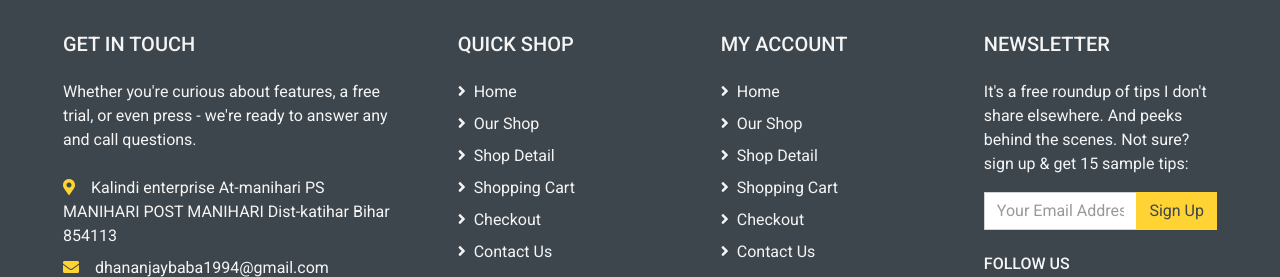
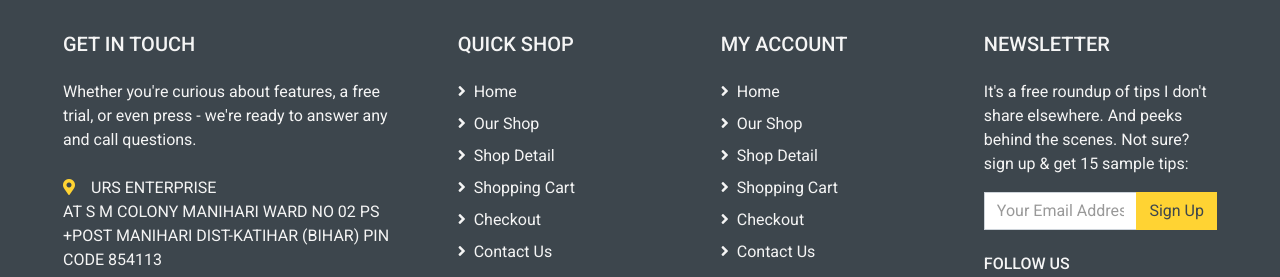
Before and after one commit to indexofmayank/ursenterprise, a plain HTML site: page index.html in a window 1280 px wide. Shown: the part 5087-5364 px from the top of the page. Drawn offline with nearby package versions, Linux system fonts and the light colour scheme.

Commit message:
addressUpdated

```diff
--- a/index.html
+++ b/index.html
@@ -995,7 +995,7 @@
           </div>
           <div class="col-sm-4">
             <span class="glyphicon glyphicon-signal logo">
-                <img src="founder.jpeg" height="300">
+                <img src="founderchangedBg.jpeg" height="300">
 
                 <h3>Uttam Kumar Yadav</h3><br>
                 <h2>Founder</h2>
@@ -1014,9 +1014,9 @@
             <div class="col-lg-4 col-md-12 mb-5 pr-3 pr-xl-5">
                 <h5 class="text-secondary text-uppercase mb-4">Get In Touch</h5>
                 <p class="mb-4">Whether you're curious about features, a free trial, or even press - we're ready to answer any and call questions.</p>
-                <p class="mb-2"><i class="fa fa-map-marker-alt text-primary mr-3"></i>Kalindi enterprise
-                    At-manihari
-                    PS MANIHARI POST MANIHARI Dist-katihar Bihar 854113</p>
+                <p class="mb-2"><i class="fa fa-map-marker-alt text-primary mr-3"></i>URS ENTERPRISE<br>
+                    AT S M COLONY MANIHARI WARD NO 02 PS +POST MANIHARI DIST-KATIHAR (BIHAR)
+                    PIN CODE 854113</p>
                 <p class="mb-2"><i class="fa fa-envelope text-primary mr-3"></i>dhananjaybaba1994@gmail.com</p>
                 <p class="mb-0"><i class="fa fa-phone-alt text-primary mr-3"></i>+8210619517/ 7858810436</p>
             </div>
```
Also changed, not shown: founder.jpeg (deleted), founderchangedBg.jpeg (added).
